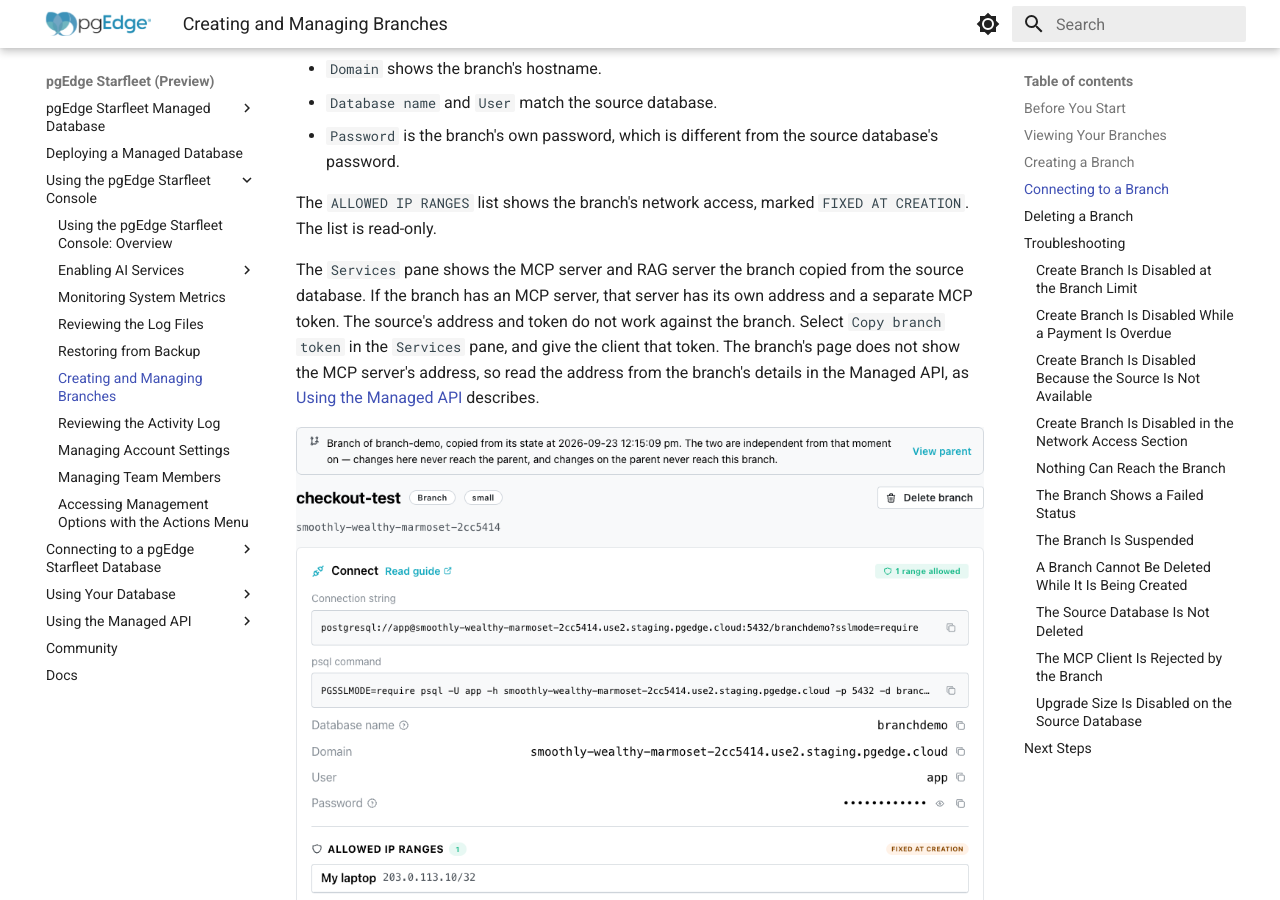
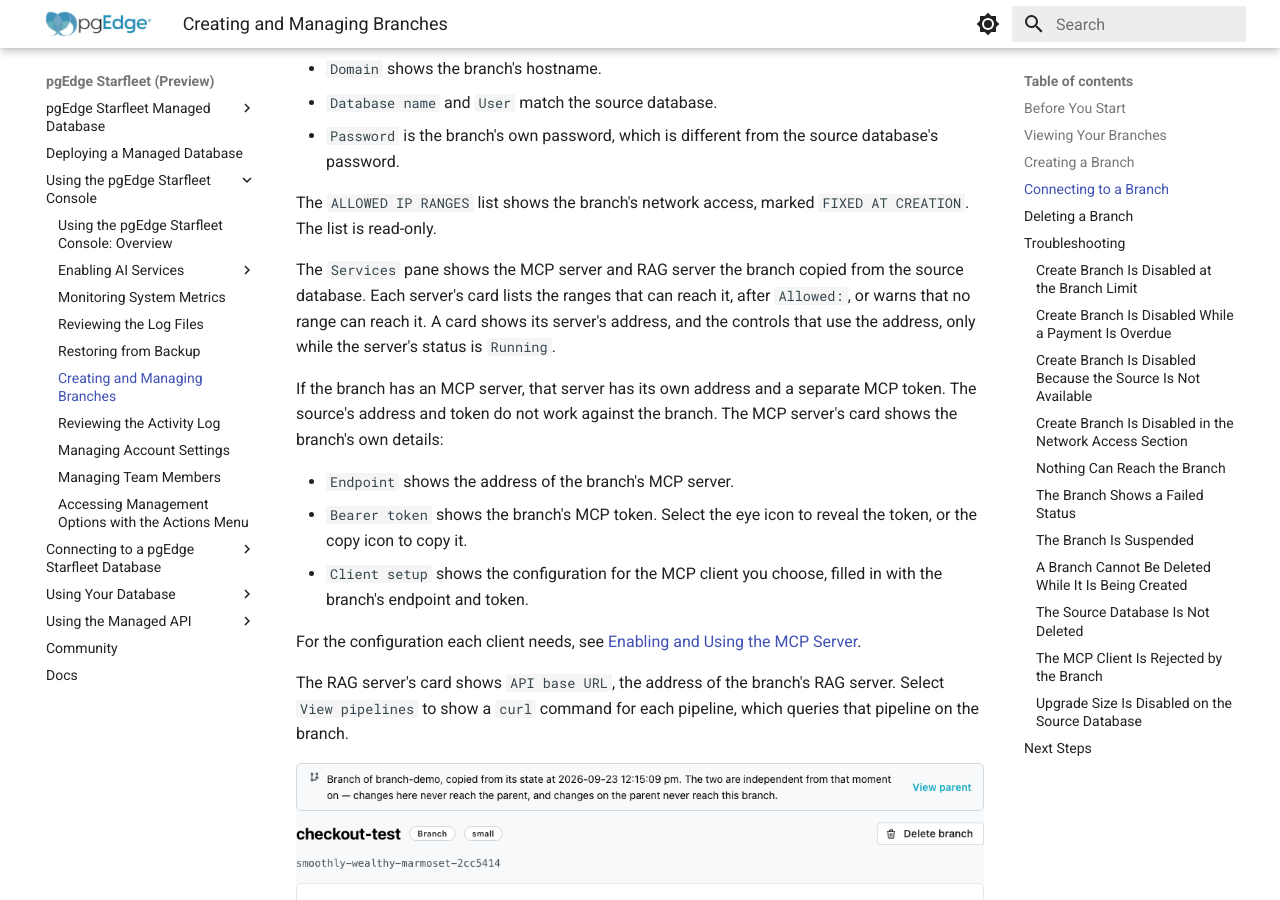
Before and after one commit to pgEdge/pgedge-starfleet-docs, an MkDocs documentation site: the page built from docs/managed/using_console/managed_branches.md, in a window 1280 px wide and 900 px high, scrolled down 3633 px. Built offline with MkDocs 1.6.1 and Material for MkDocs 9.7.7, drawn with Linux system fonts in a browser that asks for light colours; some of the changed text lies outside the part shown.

Commit message:
docs: show branch MCP and RAG connect details
The branch page's Services pane now shows each server's own address:
the MCP card has Endpoint, Bearer token and Client setup, and the RAG
card has API base URL and a curl command per pipeline. Replace the
Copy branch token step and the Managed API detour with those details,
on the branches page and the MCP page.

```diff
--- a/docs/managed/using_console/managed_branches.md
+++ b/docs/managed/using_console/managed_branches.md
@@ -115,12 +115,27 @@ The `ALLOWED IP RANGES` list shows the branch's network access, marked
 `FIXED AT CREATION`. The list is read-only.
 
 The `Services` pane shows the MCP server and RAG server the branch copied from
-the source database. If the branch has an MCP server, that server has its own
-address and a separate MCP token. The source's address and token do not work
-against the branch. Select `Copy branch token` in the `Services` pane, and give
-the client that token. The branch's page does not show the MCP server's
-address, so read the address from the branch's details in the Managed API, as
-[Using the Managed API](../api/managed_index.md) describes.
+the source database. Each server's card lists the ranges that can reach it,
+after `Allowed:`, or warns that no range can reach it. A card shows its
+server's address, and the controls that use the address, only while the
+server's status is `Running`.
+
+If the branch has an MCP server, that server has its own address and a
+separate MCP token. The source's address and token do not work against the
+branch. The MCP server's card shows the branch's own details:
+
+- `Endpoint` shows the address of the branch's MCP server.
+- `Bearer token` shows the branch's MCP token. Select the eye icon to
+  reveal the token, or the copy icon to copy it.
+- `Client setup` shows the configuration for the MCP client you choose,
+  filled in with the branch's endpoint and token.
+
+For the configuration each client needs, see
+[Enabling and Using the MCP Server](../serving_ai_content/managed_mcp.md#connecting-a-client-to-the-mcp-server).
+
+The RAG server's card shows `API base URL`, the address of the branch's RAG
+server. Select `View pipelines` to show a `curl` command for each pipeline,
+which queries that pipeline on the branch.
 
 ![The branch page](../images/managed_branch_details.png)
 
@@ -230,9 +245,8 @@ so delete that branch when its status is `available`.
 
 An MCP client that works against the source database is refused by the
 branch. The branch's MCP server has its own address and token, and the
-source's do not work against it. Give the client the branch's own address,
-and select `Copy branch token` on the branch's page to give it the branch's
-own token.
+source's do not work against it. Give the client the `Endpoint` and
+`Bearer token` from the MCP server's card on the branch's page.
 
 A client that is still refused with the branch's own token is connecting
 from an address the branch's MCP server does not allow. The branch copied
```
Also changed, not shown: docs/managed/serving_ai_content/managed_mcp.md (+5 -4 lines).
